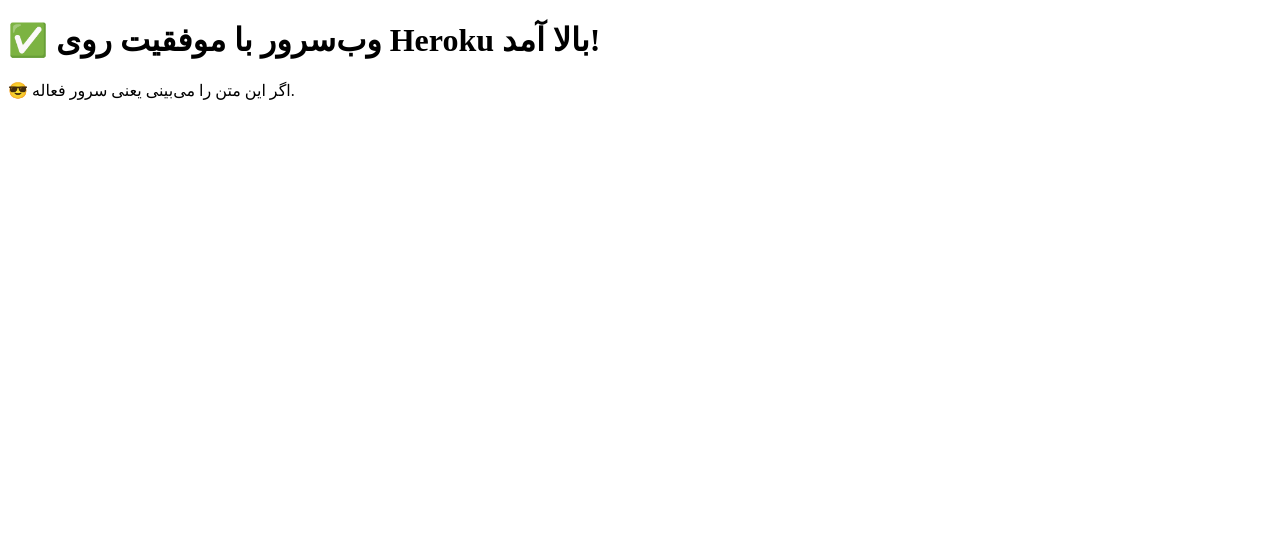
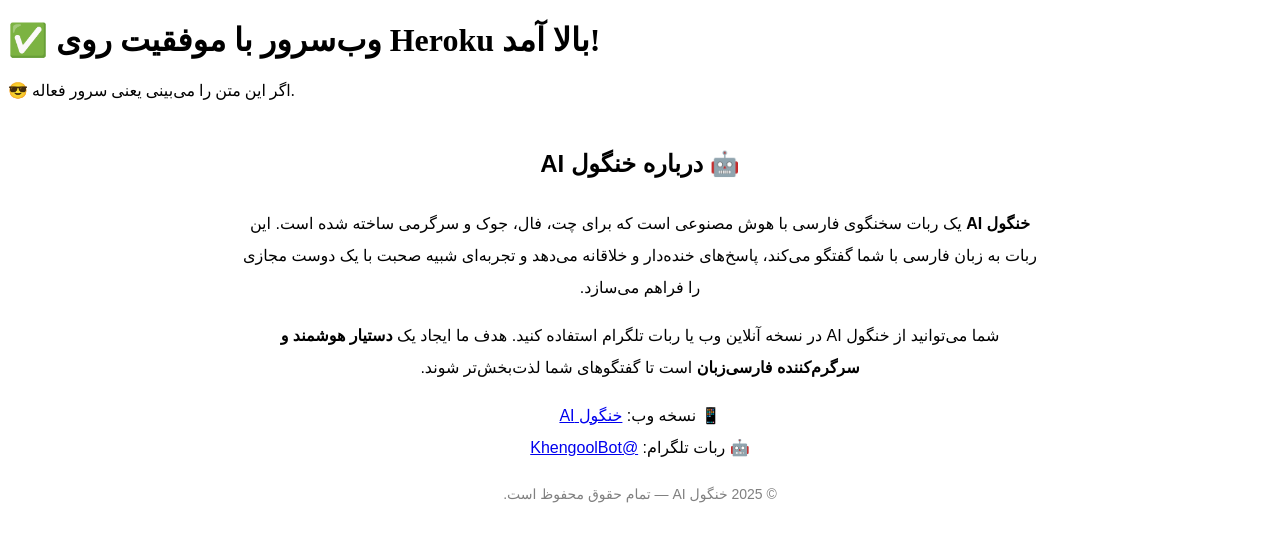
Before and after one commit to mohamadnoorir63-svg/telegram-bot, a plain HTML site: page website/templates/index.html in a window 1280 px wide. Drawn offline with Linux system fonts and the light colour scheme.

Commit message:
Update index.html

```diff
--- a/website/templates/index.html
+++ b/website/templates/index.html
@@ -29,3 +29,21 @@
     <p>😎 اگر این متن را می‌بینی یعنی سرور فعاله.</p>
 </body>
 </html>
+<section style="max-width: 800px; margin: 40px auto; text-align: center; direction: rtl; font-family: sans-serif; line-height: 2;">
+    <h2>🤖 درباره خنگول AI</h2>
+    <p>
+        <strong>خنگول AI</strong> یک ربات سخنگوی فارسی با هوش مصنوعی است که برای چت، فال، جوک و سرگرمی ساخته شده است.
+        این ربات به زبان فارسی با شما گفتگو می‌کند، پاسخ‌های خنده‌دار و خلاقانه می‌دهد و تجربه‌ای شبیه صحبت با یک دوست مجازی را فراهم می‌سازد.
+    </p>
+    <p>
+        شما می‌توانید از خنگول AI در نسخه آنلاین وب یا ربات تلگرام استفاده کنید.
+        هدف ما ایجاد یک <strong>دستیار هوشمند و سرگرم‌کننده فارسی‌زبان</strong> است تا گفتگوهای شما لذت‌بخش‌تر شوند.
+    </p>
+    <p>
+        📱 نسخه وب: <a href="https://my-telegram-bot123-af01e0571064.herokuapp.com" target="_blank">خنگول AI</a><br>
+        🤖 ربات تلگرام: <a href="https://t.me/KhengoolBot" target="_blank">@KhengoolBot</a>
+    </p>
+    <p style="font-size: 14px; color: gray;">
+        © 2025 خنگول AI — تمام حقوق محفوظ است.
+    </p>
+</section>
```
